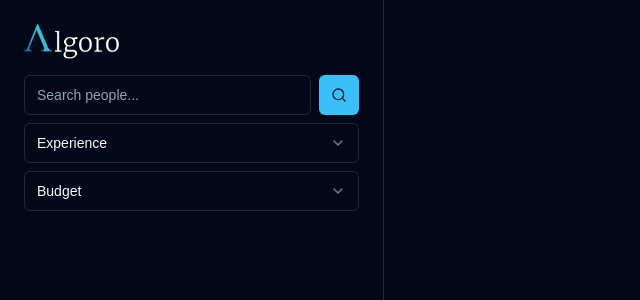
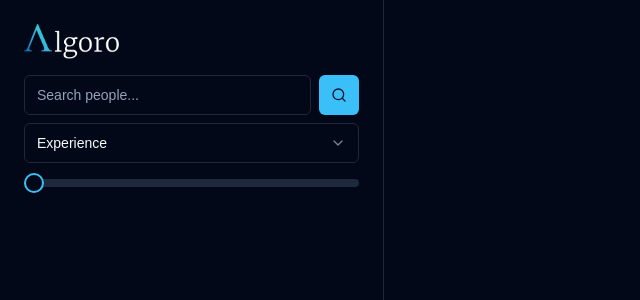
Before and after one commit to VedantKh/hiring_frontend, a Next.js app in the folder client/: page / in a window 1280 px wide. Shown: the top 300 px of the page, without its empty margins (0-640 px from the left). Built offline with nearby package versions, Linux system fonts and the light colour scheme.

Commit message:
feat: budget slider

```diff
--- a/client/components/candidate-search.tsx
+++ b/client/components/candidate-search.tsx
@@ -23,6 +23,7 @@ import {
 } from "./ui/select";
 import { Form, FormField } from "./ui/form";
 import Link from "next/link";
+import { PriceSlider } from "./price-slider";
 
 const FormSchema = z.object({
   search_string: z.string(),
@@ -108,7 +109,7 @@ export function CandidateSearch({
                 </Select>
               )}
             />
-            <FormField
+            {/* <FormField
               control={form.control}
               name="budget"
               render={({ field }) => (
@@ -145,7 +146,8 @@ export function CandidateSearch({
                   </SelectContent>
                 </Select>
               )}
-            />
+            /> */}
+            <PriceSlider />
           </div>
         </form>
       </Form>
--- /dev/null
+++ b/client/components/price-slider.tsx
@@ -0,0 +1,57 @@
+"use client";
+
+import * as React from "react";
+import * as SliderPrimitive from "@radix-ui/react-slider";
+import {
+  Tooltip,
+  TooltipContent,
+  TooltipProvider,
+  TooltipTrigger,
+} from "@/components/ui/tooltip";
+
+export function PriceSlider() {
+  const [value, setValue] = React.useState([500]);
+  const [showTooltip, setShowTooltip] = React.useState(false);
+  const min = 500;
+  const max = 10000;
+  const step = 500;
+
+  return (
+    <div className="w-full py-2">
+      <SliderPrimitive.Root
+        className="relative flex w-full touch-none select-none items-center"
+        min={min}
+        max={max}
+        step={step}
+        value={value}
+        onValueChange={setValue}
+      >
+        <SliderPrimitive.Track className="relative h-2 w-full grow overflow-hidden rounded-full bg-secondary">
+          <SliderPrimitive.Range className="absolute h-full bg-primary" />
+        </SliderPrimitive.Track>
+        <TooltipProvider>
+          <Tooltip open={showTooltip}>
+            <TooltipTrigger asChild>
+              <SliderPrimitive.Thumb
+                className="block h-5 w-5 rounded-full border-2 border-primary bg-background ring-offset-background transition-colors focus-visible:outline-none focus-visible:ring-2 focus-visible:ring-ring focus-visible:ring-offset-2 disabled:pointer-events-none disabled:opacity-50"
+                onMouseEnter={() => setShowTooltip(true)}
+                onMouseLeave={() => setShowTooltip(false)}
+                onTouchStart={() => setShowTooltip(true)}
+                onTouchEnd={() => setShowTooltip(false)}
+              />
+            </TooltipTrigger>
+            <TooltipContent
+              side="top"
+              align="center"
+              className="bg-primary text-primary-foreground px-2 py-1 rounded shadow-lg"
+            >
+              <p className="font-semibold">
+                {value[0] === 10000 ? "> $10000" : `< $${value[0]}`}
+              </p>
+            </TooltipContent>
+          </Tooltip>
+        </TooltipProvider>
+      </SliderPrimitive.Root>
+    </div>
+  );
+}
--- /dev/null
+++ b/client/components/ui/tooltip.tsx
@@ -0,0 +1,30 @@
+"use client"
+
+import * as React from "react"
+import * as TooltipPrimitive from "@radix-ui/react-tooltip"
+
+import { cn } from "@/lib/utils"
+
+const TooltipProvider = TooltipPrimitive.Provider
+
+const Tooltip = TooltipPrimitive.Root
+
+const TooltipTrigger = TooltipPrimitive.Trigger
+
+const TooltipContent = React.forwardRef<
+  React.ElementRef<typeof TooltipPrimitive.Content>,
+  React.ComponentPropsWithoutRef<typeof TooltipPrimitive.Content>
+>(({ className, sideOffset = 4, ...props }, ref) => (
+  <TooltipPrimitive.Content
+    ref={ref}
+    sideOffset={sideOffset}
+    className={cn(
+      "z-50 overflow-hidden rounded-md border bg-popover px-3 py-1.5 text-sm text-popover-foreground shadow-md animate-in fade-in-0 zoom-in-95 data-[state=closed]:animate-out data-[state=closed]:fade-out-0 data-[state=closed]:zoom-out-95 data-[side=bottom]:slide-in-from-top-2 data-[side=left]:slide-in-from-right-2 data-[side=right]:slide-in-from-left-2 data-[side=top]:slide-in-from-bottom-2",
+      className
+    )}
+    {...props}
+  />
+))
+TooltipContent.displayName = TooltipPrimitive.Content.displayName
+
+export { Tooltip, TooltipTrigger, TooltipContent, TooltipProvider }
--- a/client/package.json
+++ b/client/package.json
@@ -16,8 +16,10 @@
     "@radix-ui/react-dropdown-menu": "^2.1.2",
     "@radix-ui/react-label": "^2.1.0",
     "@radix-ui/react-select": "^2.1.2",
+    "@radix-ui/react-slider": "^1.2.1",
     "@radix-ui/react-slot": "^1.1.0",
     "@radix-ui/react-toast": "^1.2.2",
+    "@radix-ui/react-tooltip": "^1.1.3",
     "@tanstack/react-query": "^5.59.0",
     "class-variance-authority": "^0.7.0",
     "clsx": "^2.1.1",
```
Also changed, not shown: 1 other file (tests, documents, lock files or other folders).
